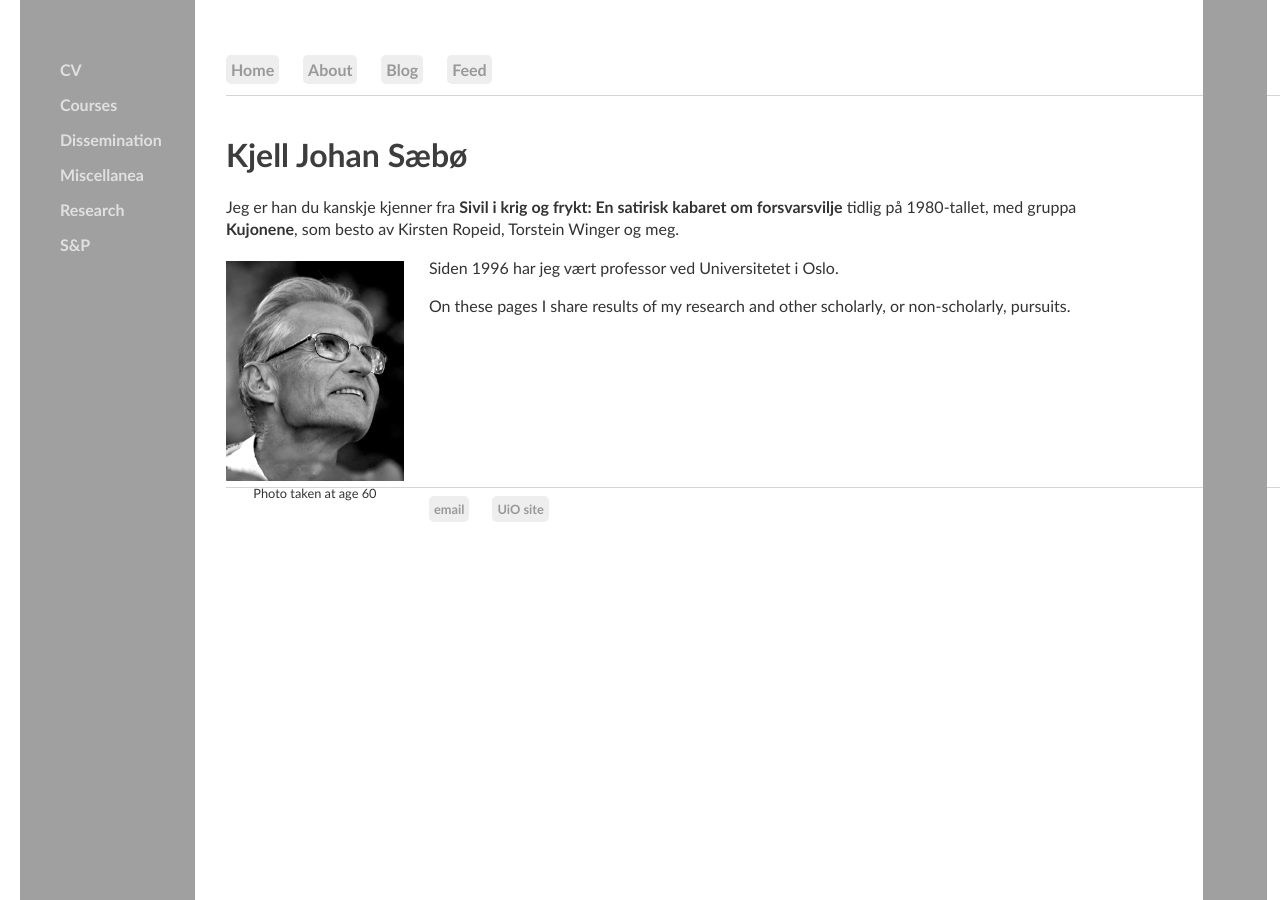
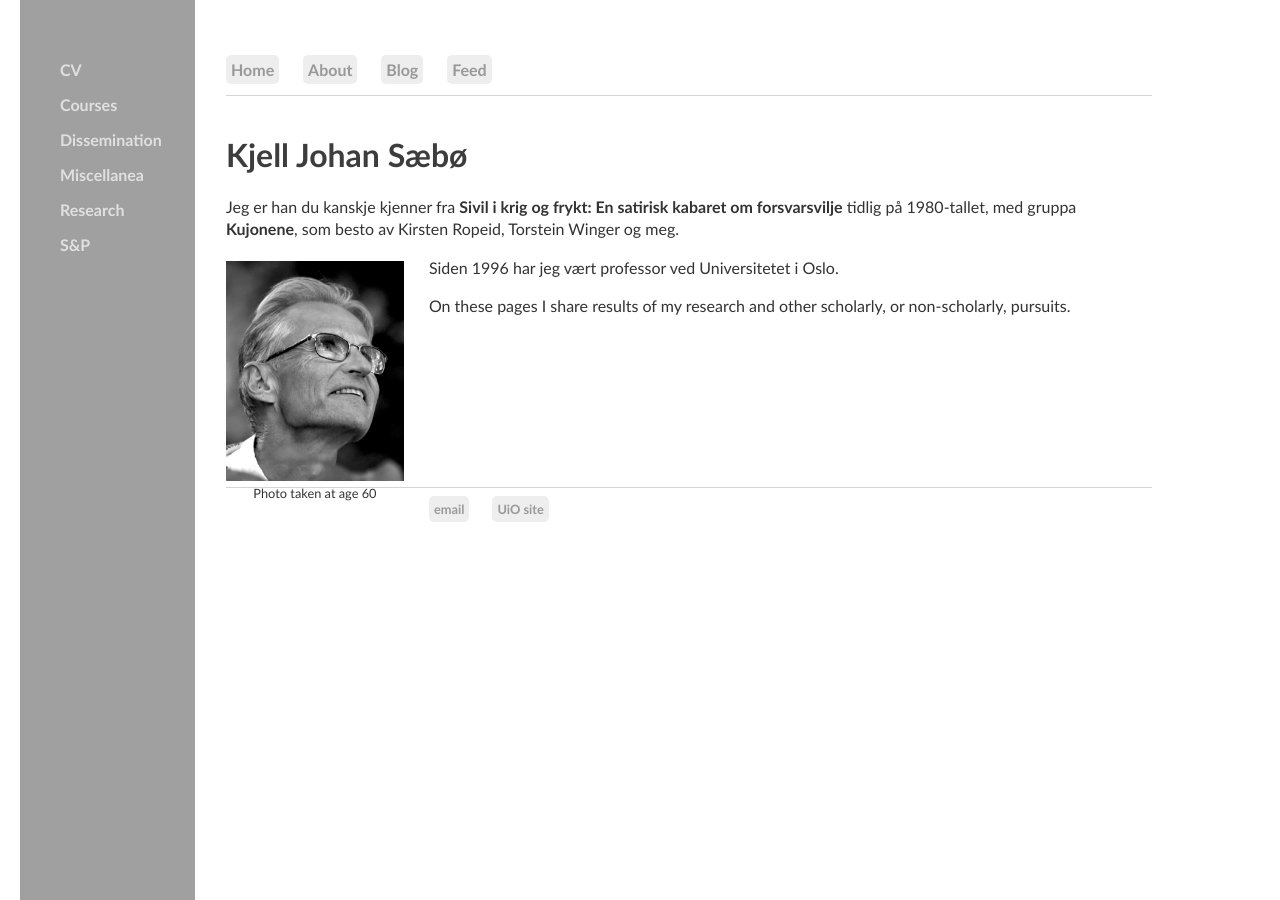
Before and after one commit to kjelljs/kjelljs.github.io, a Jekyll site: the page built from index.html, in a window 1280 px wide. Built offline with Jekyll 4.4.1, drawn with Linux system fonts in a browser that asks for light colours.

Commit message:
Update main.css

```diff
--- a/css/main.css
+++ b/css/main.css
@@ -9,6 +9,7 @@
     margin-left: 226px;
     border-bottom: 1px solid #d5d5d5;
     font-size: 1em;
+    margin-right: 10%;
 }
 nav ul, footer ul {
     font-family: Optima, Candara, Calibri, Arial, sans-serif;
@@ -69,7 +70,7 @@
     right: 1%;
     top: 0;
     background-color: #a0a0a0;
-    position: fixed;
+    float: right;
     overflow: auto
 }
 
@@ -116,6 +117,7 @@
     margin-left: 226px;
     border-top: 1px solid #d5d5d5;
     font-size: .8em;
+    margin-right: 10%;
 }
 
 ul.posts {
```
